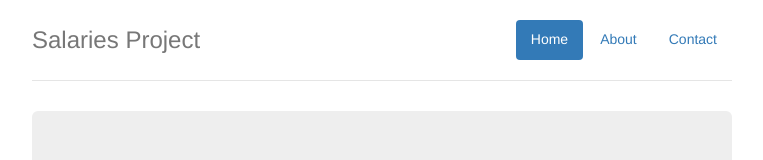
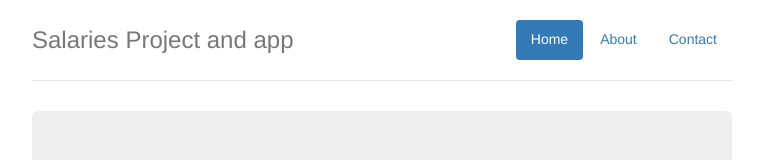
Before and after one commit to JimFriend/workflows, a website: page builds/development/index.html in a window 1280 px wide. Shown: the top 160 px of the page, without its empty margins (258-1021 px from the left). Drawn offline with Linux system fonts and the light colour scheme; files that its build step writes are made by us from their sources.

Commit message:
This is a test commit

```diff
--- a/builds/development/index.html
+++ b/builds/development/index.html
@@ -16,7 +16,7 @@
             <li role="presentation"><a href="#">Contact</a></li>
           </ul>
         </nav>
-        <h3 class="text-muted">Salaries Project</h3>
+        <h3 class="text-muted">Salaries Project and app</h3>
       </div>
 
       <div class="jumbotron">
```
